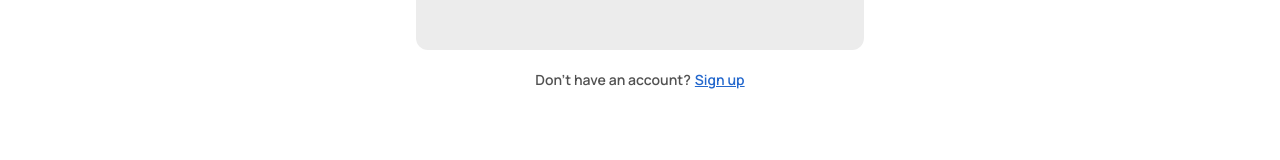
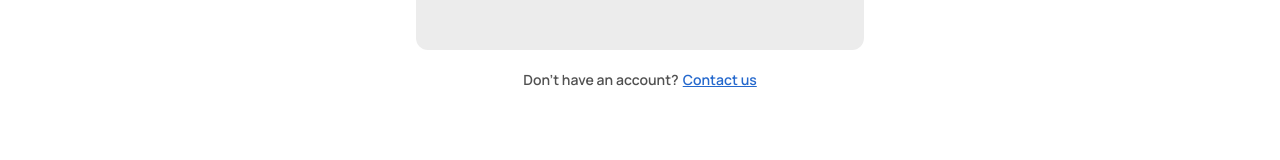
Before and after one commit to MurtazaAhmad/polialerts-app, a Next.js app: page /login in a window 1280 px wide. Shown: the part 617-777 px from the top of the page. Built offline with nearby package versions, Linux system fonts and the light colour scheme; no server answers.

Commit message:
fix: link change, end of day comment

```diff
--- a/src/app/login/page.tsx
+++ b/src/app/login/page.tsx
@@ -167,9 +167,9 @@ export default function Login() {
           <span className="text-blueColor ml-1">
             <Link
               className="underline hover:no-underline hover:text-blueHover"
-              href="/signup"
+              href="https://polialerts.com/DemoBooking.html"
             >
-              Sign up
+             Contact us
             </Link>
           </span>
         </div>
--- a/src/components/Dashboard/CoverageArea.tsx
+++ b/src/components/Dashboard/CoverageArea.tsx
@@ -367,7 +367,9 @@ export default function CoverageArea({
                             </div>
                           </div>
                         </div>
-                        <div className="md:w-[50%] w-full">
+
+
+                     {/*  <div className="md:w-[50%] w-full">
                           <div className="flex items-center gap-2 my-5">
                             <Calendar />
                             <h3 className="ml-3 font-bold text-headingColor text-[1.375rem] leading-[1.875rem] md:text-[1.625rem] md:leading-[2.375rem]">
@@ -416,6 +418,7 @@ export default function CoverageArea({
                             )}
                           </div>
                         ))}*/}
+                        {/*}
                               {reportAlertKeywords.length > 0 ? (
                                 reportAlertKeywords.map((keyword, index) => (
                                   <div
@@ -445,6 +448,8 @@ export default function CoverageArea({
                             </div>
                           </div>
                         </div>
+                        */}
+
                       </div>
 
                       {/* Quotes */}
```
